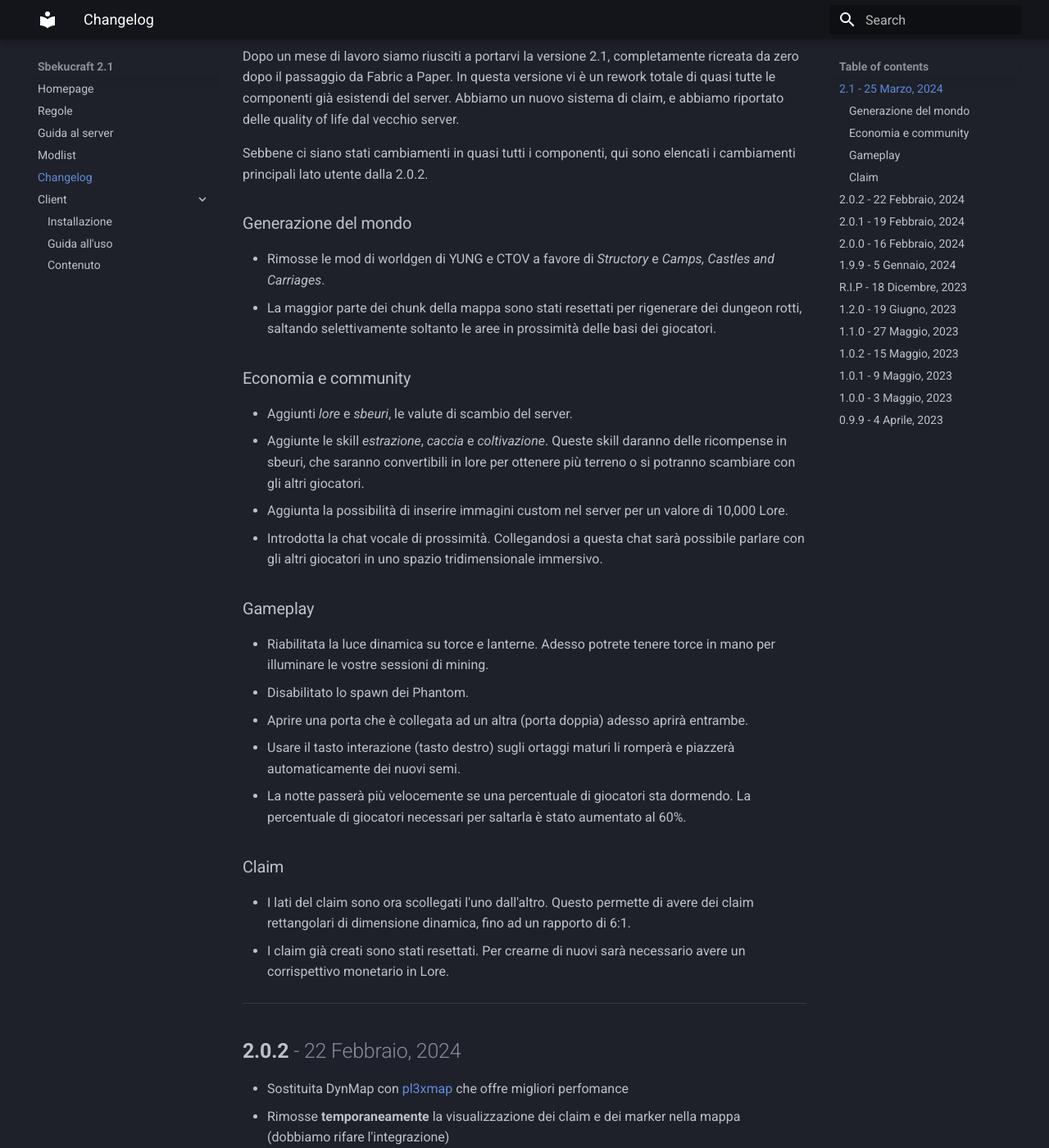
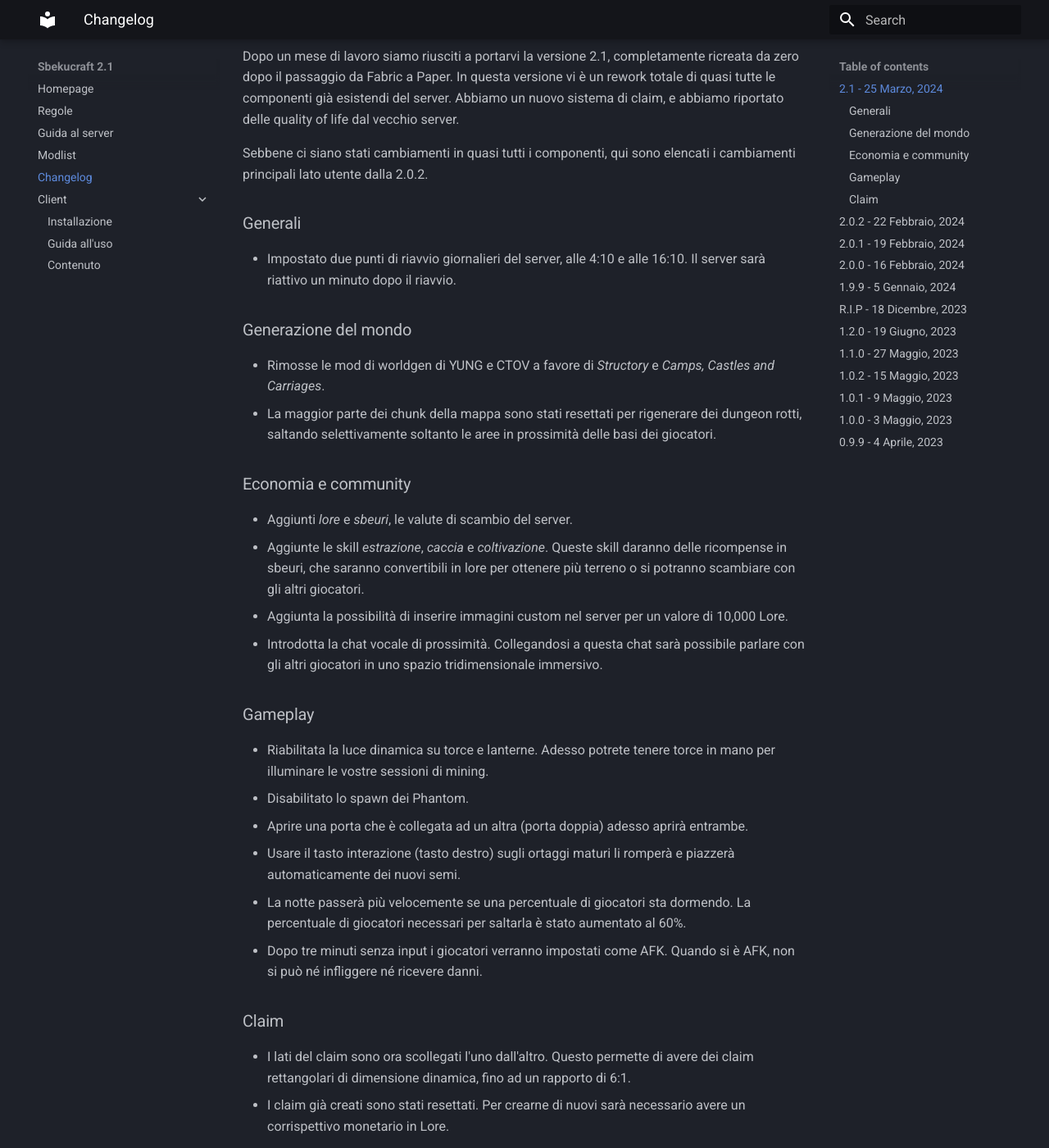
Before and after one commit to Sbekucraft/Sbekucraft-2.0-Wiki, an MkDocs documentation site: the page built from docs/changelog.md, in a window 1280 px wide and 1400 px high, scrolled down 266 px. Shown: the whole window at 82% size. Built offline with MkDocs 1.6.1 and Material for MkDocs 9.7.7, drawn with Linux system fonts in a browser that asks for light colours.

Commit message:
Completato il changelog

```diff
--- a/docs/changelog.md
+++ b/docs/changelog.md
@@ -7,6 +7,8 @@ Dopo un mese di lavoro siamo riusciti a portarvi la versione 2.1, completamente
 
 Sebbene ci siano stati cambiamenti in quasi tutti i componenti, qui sono elencati i cambiamenti principali lato utente dalla 2.0.2.
 
+### Generali
+- Impostato due punti di riavvio giornalieri del server, alle 4:10 e alle 16:10. Il server sarà riattivo un minuto dopo il riavvio.
 ### Generazione del mondo
 - Rimosse le mod di worldgen di YUNG e CTOV a favore di *Structory* e *Camps, Castles and Carriages*.
 - La maggior parte dei chunk della mappa sono stati resettati per rigenerare dei dungeon rotti, saltando selettivamente soltanto le aree in prossimità delle basi dei giocatori.
@@ -21,6 +23,7 @@ Sebbene ci siano stati cambiamenti in quasi tutti i componenti, qui sono elencat
 - Aprire una porta che è collegata ad un altra (porta doppia) adesso aprirà entrambe.
 - Usare il tasto interazione (tasto destro) sugli ortaggi maturi li romperà e piazzerà automaticamente dei nuovi semi.
 - La notte passerà più velocemente se una percentuale di giocatori sta dormendo. La percentuale di giocatori necessari per saltarla è stato aumentato al 60%.
+- Dopo tre minuti senza input i giocatori verranno impostati come AFK. Quando si è AFK, non si può né infliggere né ricevere danni.
 ### Claim
 - I lati del claim sono ora scollegati l'uno dall'altro. Questo permette di avere dei claim rettangolari di dimensione dinamica, fino ad un rapporto di 6:1.
 - I claim già creati sono stati resettati. Per crearne di nuovi sarà necessario avere un corrispettivo monetario in Lore.
```
